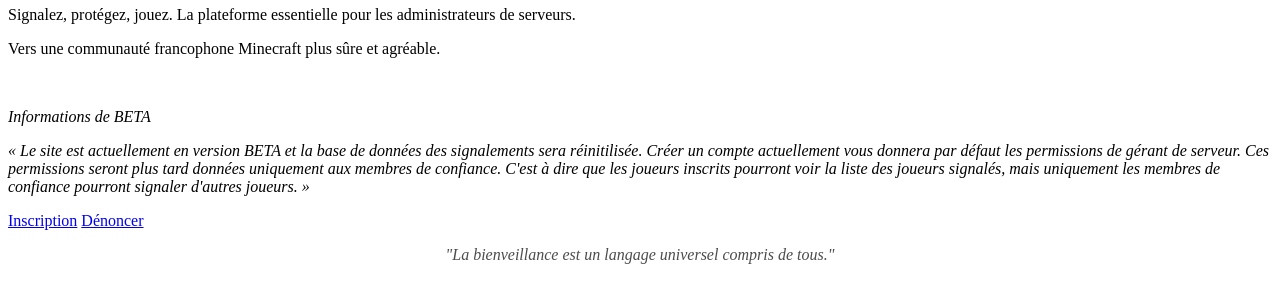
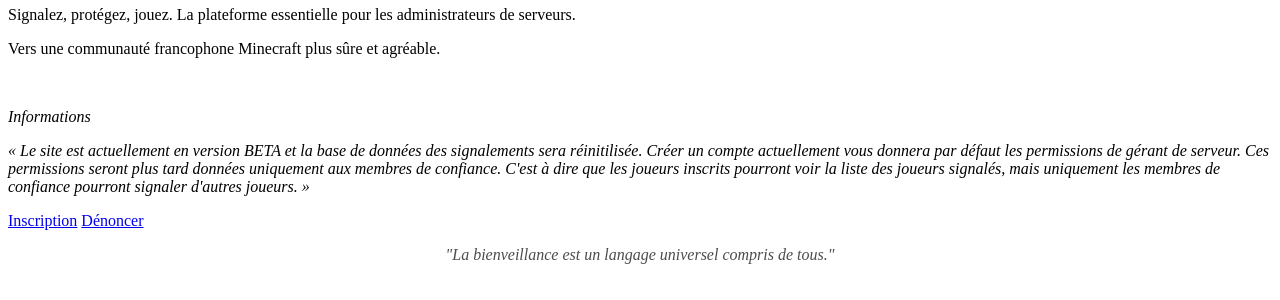
Before and after one commit to snitch-mc/Snitch, a PHP site: page / in a window 1280 px wide. Shown: the part 202-502 px from the top of the page. Run offline with PHP 8.4, Linux system fonts and the light colour scheme; data that the repository does not hold is empty.

Commit message:
Changed title

```diff
--- a/Views/main/index.php
+++ b/Views/main/index.php
@@ -13,7 +13,7 @@ $description = "Signalez, protégez, jouez. La plateforme essentielle pour les a
         <p class="hero-title">SNITCH</p>
         <p class="hero-description">Signalez, protégez, jouez. La plateforme essentielle pour les administrateurs de serveurs.</p>
         <p class="hero-description">Vers une communauté francophone Minecraft plus sûre et agréable.</p>
-        <p class="hero-description" style="margin-top: 50px; font-style: italic;">Informations de BETA</p>
+        <p class="hero-description" style="margin-top: 50px; font-style: italic;">Informations</p>
         <p class="hero-description" style="margin-top: 5px; font-style: italic;">« Le site est actuellement en version BETA et la base de données des signalements sera réinitilisée. Créer un compte actuellement vous donnera par défaut les permissions de gérant de serveur. Ces permissions seront plus tard données uniquement aux membres de confiance. C'est à dire que les joueurs inscrits pourront voir la liste des joueurs signalés, mais uniquement les membres de confiance pourront signaler d'autres joueurs. »</p>
     </div>
     <div class="hero-buttons">
```
